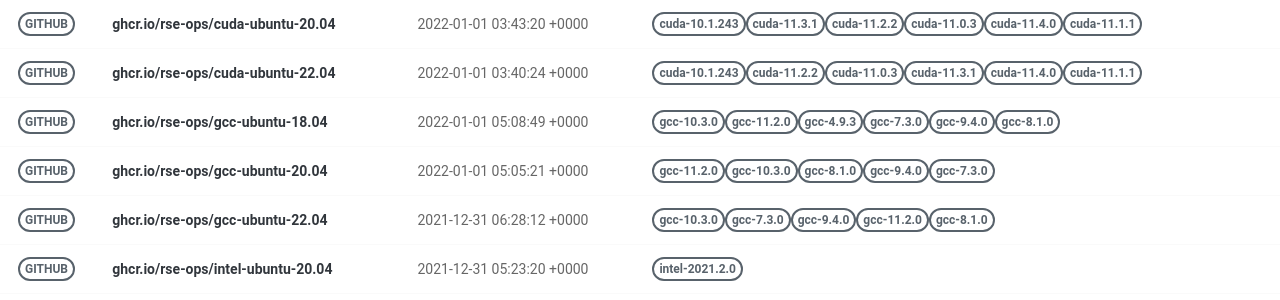
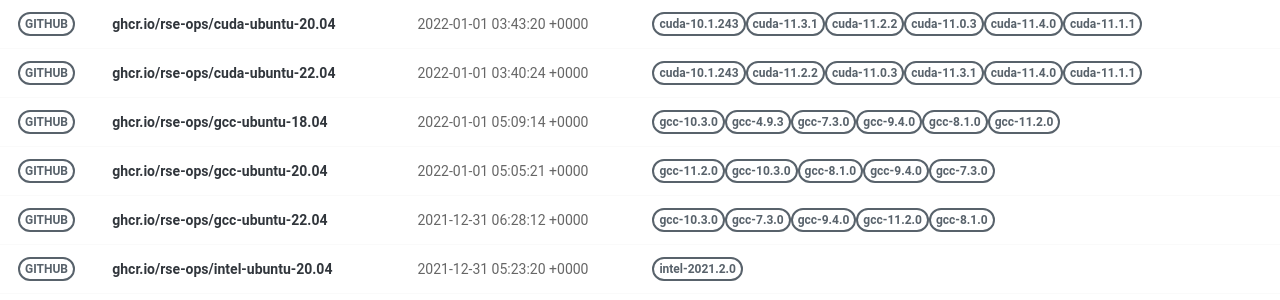
Before and after one commit to rse-ops/docker-images, a Jekyll site: the page built from pages/index.md, in a window 1280 px wide. Shown: the part 277-577 px from the top of the page. Built offline with Jekyll 4.4.1, drawn with Linux system fonts in a browser that asks for light colours; nearby versions of some CDN libraries.

Commit message:
Automated push to update library 2022-01-01

```diff
--- a/_library/ghcr.io-rse-ops-gcc-ubuntu-18.04.md
+++ b/_library/ghcr.io-rse-ops-gcc-ubuntu-18.04.md
@@ -1,7 +1,7 @@
 ---
 layout: container
 name: ghcr.io/rse-ops/gcc-ubuntu-18.04
-updated_at: 2022-01-01 05:08:49.060624
+updated_at: 2022-01-01 05:09:14.385044
 
 
 container_url: https://github.com/orgs/rse-ops/packages/container/package/gcc-ubuntu-18.04
```
Also changed, not shown: other parts of _library/ghcr.io-rse-ops-gcc-ubuntu-18.04.md (+3 -3 lines).
